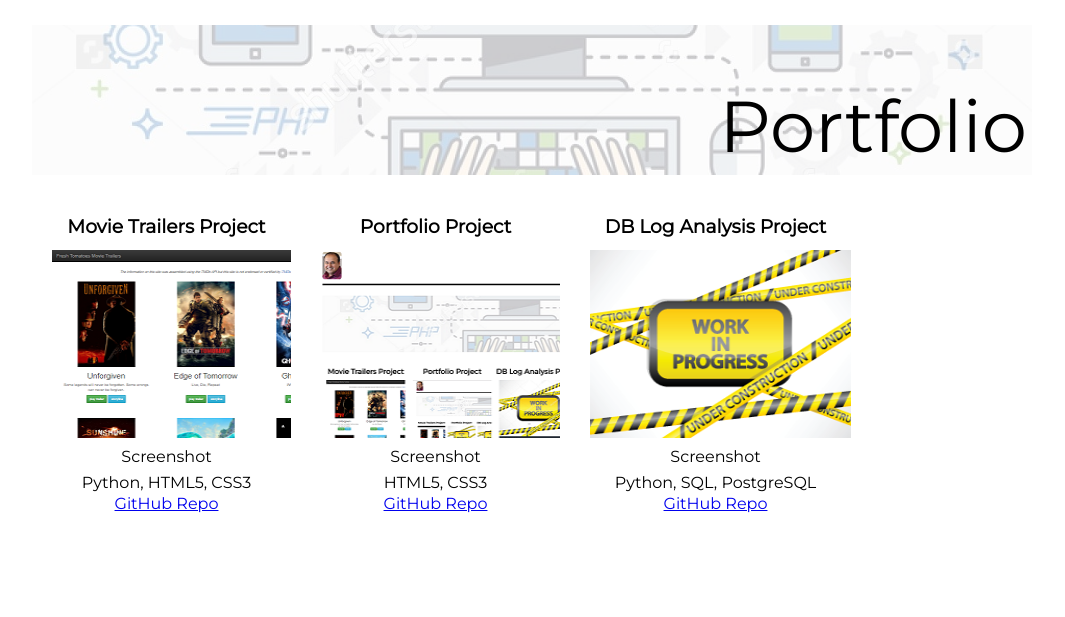
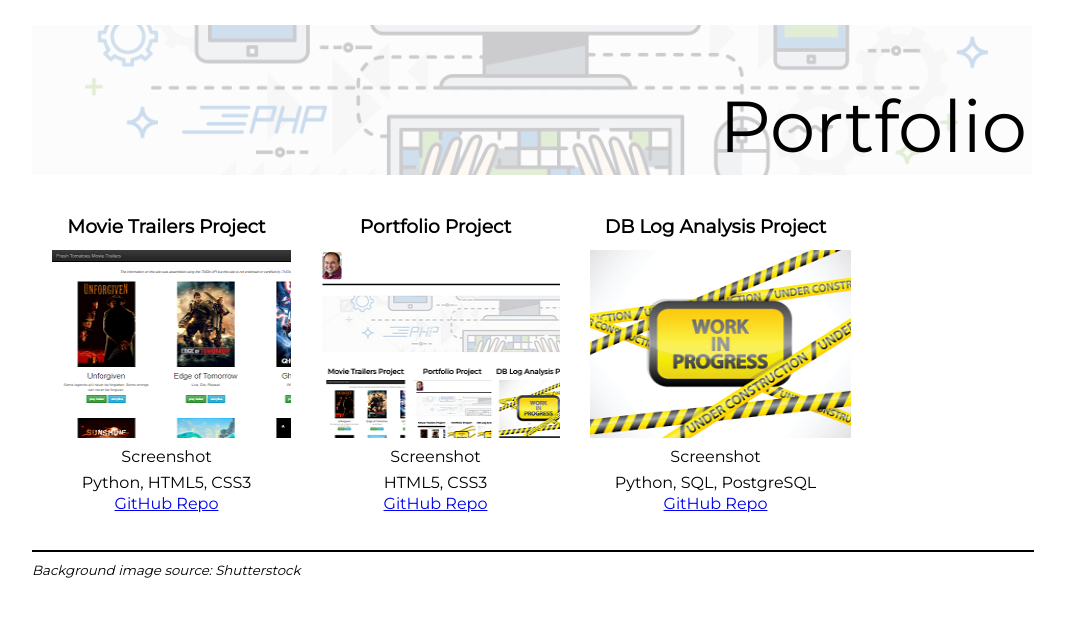
Before and after one commit to ratnaabrol/nd004_PortfolioSite, a plain HTML site: page src/index.html in a window 1280 px wide. Shown: the part 97-714 px from the top of the page, without its empty margins (108-1173 px from the left). Drawn offline with Linux system fonts and the light colour scheme.

Commit message:
* Replaced images with licenced versions. * Added image attribution text and tooltip.

```diff
--- a/src/css/style-global.css
+++ b/src/css/style-global.css
@@ -76,8 +76,7 @@ section .masthead::after {
      position: absolute;
      top: 0;
      left: 0;
-     /* TODO: replace img with licenced one from Shutterstock */
-     background-image: url("../img/development-skills.jpg");
+     background-image: url("../img/programming_skills_banner.png"); /* image licenced from Shutterstock */
      background-size: cover;
      background-position: bottom;
      width: 100%;
--- a/src/index.html
+++ b/src/index.html
@@ -46,12 +46,17 @@
       <article id="log-analysis0-project">
         <h3>DB Log Analysis Project</h3>
         <figure>
-          <img src="img/projects/coming-soon-thumb.png" alt="Work In Progress">
+          <img src="img/projects/coming-soon-thumb.png" alt="Work In Progress" title="Image source: Shutterstock">
           <figcaption>Screenshot</figcaption>
         </figure>
         <p class="tech-used">Python, SQL, PostgreSQL</p>
-        <a href="#" class="github-link">GitHub Repo</span>
+        <a href="#" class="github-link">GitHub Repo</a>
       </article>
     </section>
+
+  <hr>
+  <footer>
+    <em><small>Background image source: Shutterstock</small></em>
+  </footer>
   </body>
 </html>
```
Also changed, not shown: src/img/development-skills.jpg (deleted), src/img/programming_skills_banner.png (added).
